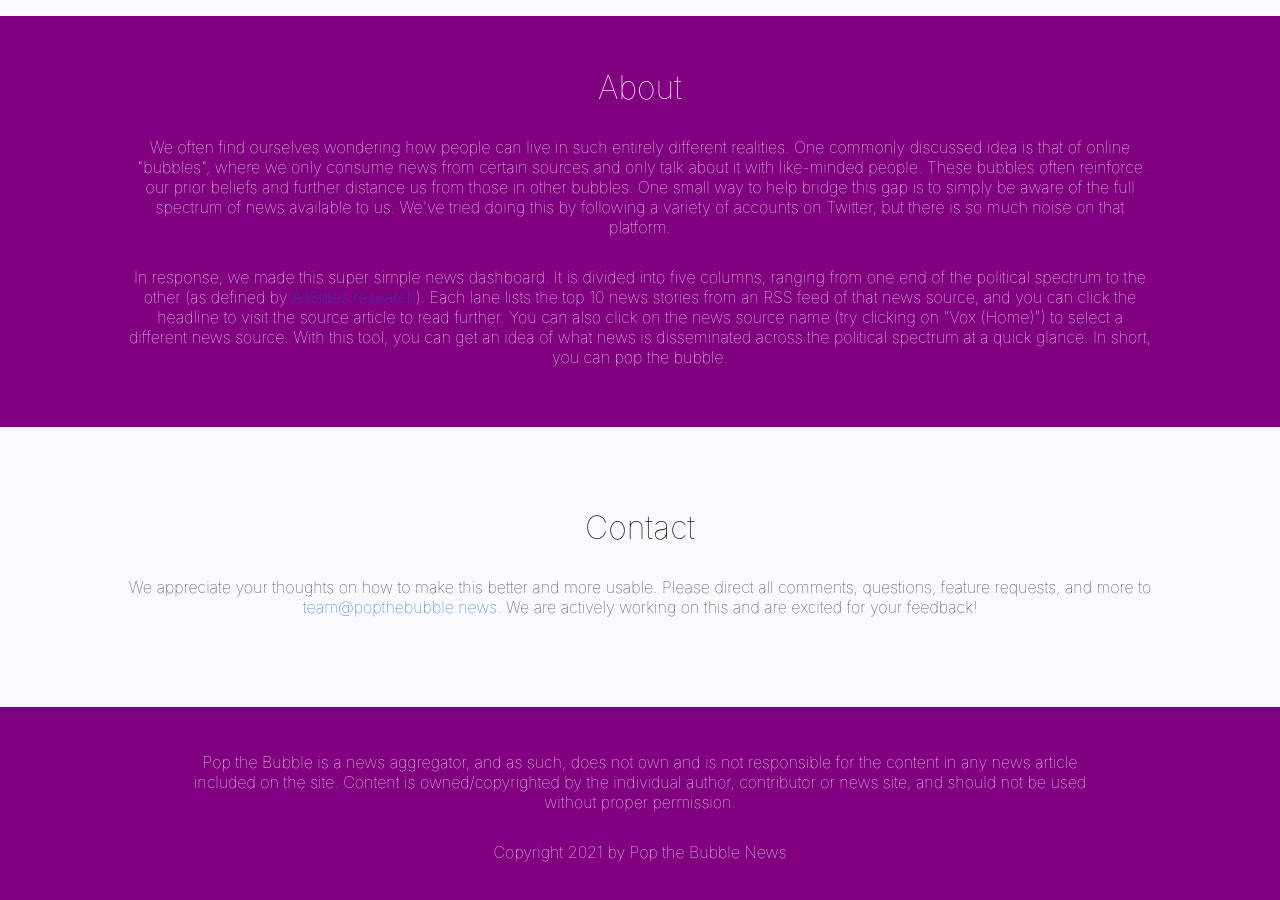
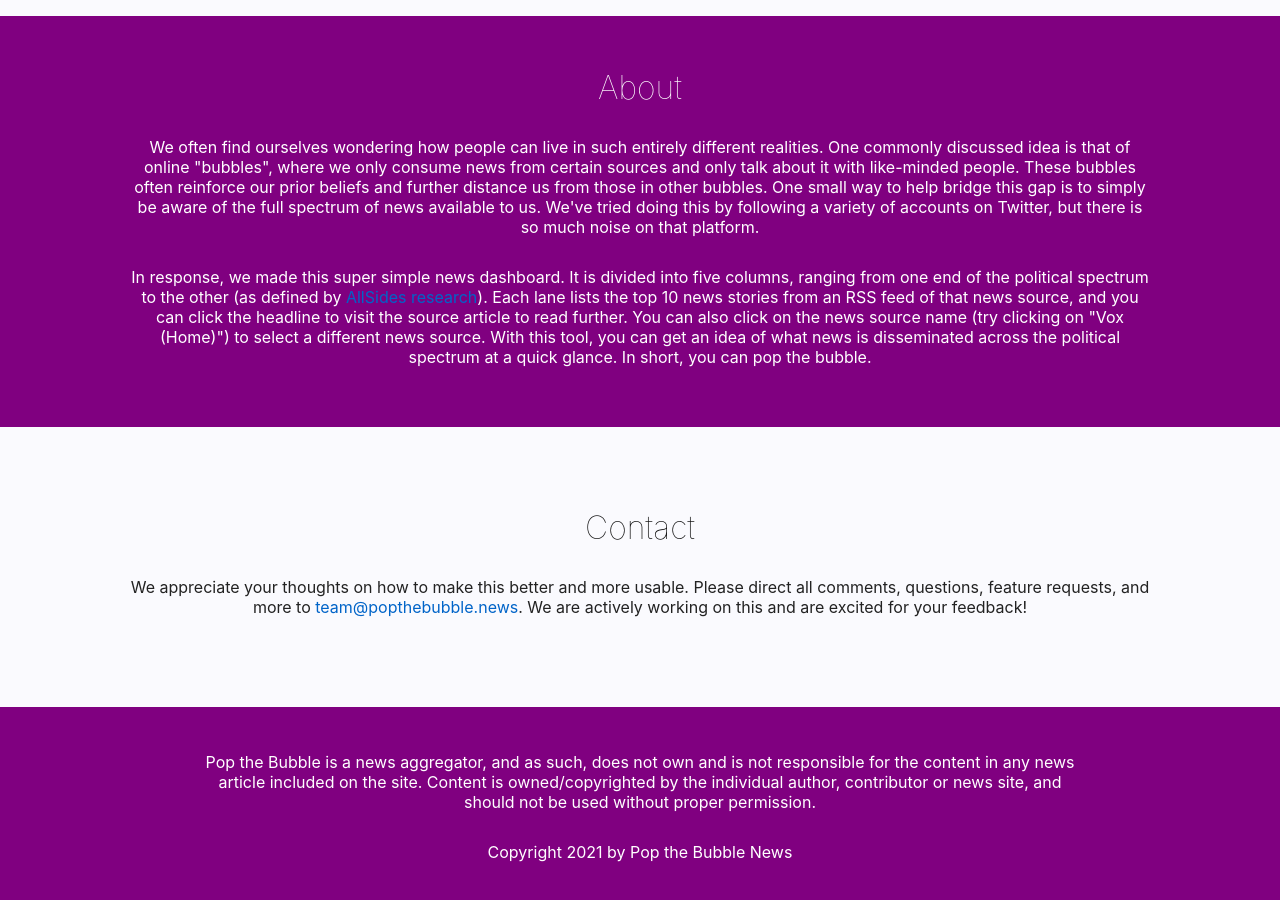
Before and after one commit to raaidarshad/nabu-core, a Svelte app: page / in a window 1280 px wide. Shown: the part 540-1440 px from the top of the page. Built offline with nearby package versions, Linux system fonts and the light colour scheme; no server answers.

Commit message:
capitalize the Intercept, remove font weight for p

```diff
--- a/src/About.svelte
+++ b/src/About.svelte
@@ -35,7 +35,7 @@
 <style>
     p {
         color: white;
-        font-weight: 10;
+        /* font-weight: 10; */
         text-align: center;
         width: 80%;
         margin: 30px auto;
--- a/src/Contact.svelte
+++ b/src/Contact.svelte
@@ -12,7 +12,7 @@
 <style>
     p {
         color: #222222;
-        font-weight: 10;
+        /* font-weight: 10; */
         text-align: center;
         width: 80%;
         margin: 30px auto;
--- a/src/Footer.svelte
+++ b/src/Footer.svelte
@@ -13,7 +13,7 @@
 <style>
     p {
         color: white;
-        font-weight: 10;
+        /* font-weight: 10; */
         text-align: center;
         width: 70%;
         margin: 30px auto;
--- a/src/Lanes.svelte
+++ b/src/Lanes.svelte
@@ -97,7 +97,7 @@
 
     let farLeft = [
         { id: 1, text: `Jacobin (Home)`, url: `https://jacobinmag.com/feed` },
-        { id: 2, text: `The intercept (All)`, url: `https://theintercept.com/feed/?lang=en`},
+        { id: 2, text: `The Intercept (All)`, url: `https://theintercept.com/feed/?lang=en`},
         { id: 3, text: `Vox (Home)`, url: `https://www.vox.com/rss/index.xml` },
         {
             id: 4,
```
Also changed, not shown: public/build/bundle.css, public/build/bundle.js, 1 other file (tests, documents, lock files or other folders).
